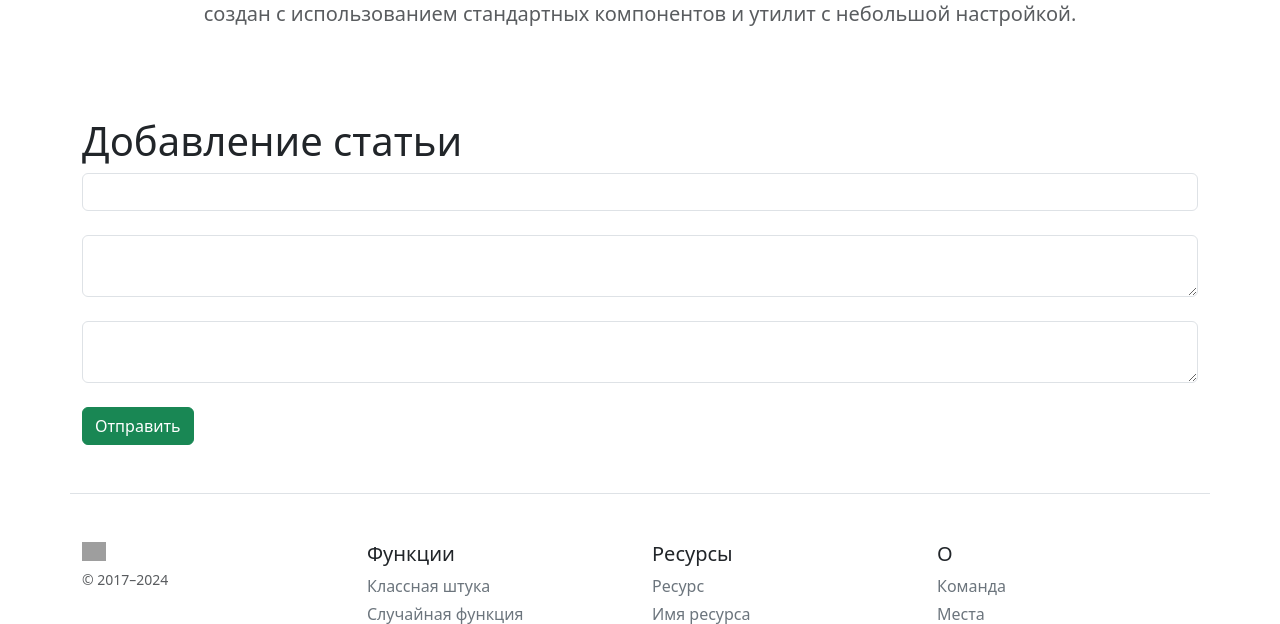
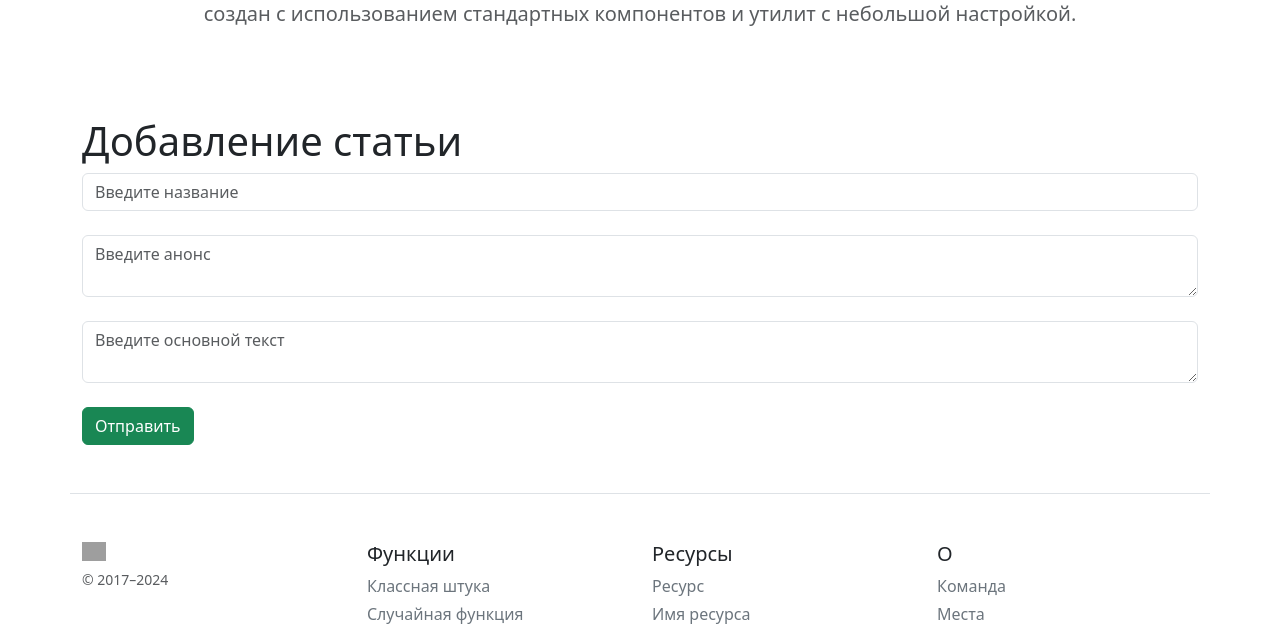
Before and after one commit to elenapolevschikova/Flask_20, a Flask app: page /create_article in a window 1280 px wide. Shown: the part 203-827 px from the top of the page. Run offline with Flask 3, Linux system fonts and the light colour scheme; grey boxes are pictures that could not be loaded.

Commit message:
Flask + 2

```diff
--- a/app.py
+++ b/app.py
@@ -1,7 +1,8 @@
-from flask import Flask, render_template, url_for
+from flask import Flask, render_template, url_for, request, redirect
 from flask_sqlalchemy import SQLAlchemy
 import sqlalchemy as sl
 from datetime import datetime
+
 
 
 app = Flask(__name__)  # мы созд. объект на основе класса Flask
@@ -37,9 +38,23 @@ def about():  # выводим функцию
     return render_template("about.html")  # возврат
 
 
-@app.route("/create_article")  #
-def create_article():  # выводим функцию
-    return render_template("create_article.html")  # возврат
+@app.route("/create_article", methods=["POST", "GET"])  # добавляем метод приёма запросов
+def create_article():              # выводим функцию
+    if request.method == 'POST':   # проверяется форма приёма и доб.в БД
+        title = request.form['title']
+        intro = request.form['intro']
+        text = request.form['text']
+
+        article = Article(title=title, intro=intro, text=text)  # создали объект для передачи в БД
+
+        try:
+            db.session.add(article)   # add - добавляем объект
+            db.session.commit()       # commit - сохраняем объект
+            return redirect('/')
+        except:
+            return "При добавлении статьи произошла ошибка"
+    else:
+        return render_template("create_article.html")  # возврат
 
 
 # @app.route("/user/<string:name>/<int:id>")  # если надо получить некий параметр из url адр.(/user,/name имя,/id инд)
--- a/templates/about.html
+++ b/templates/about.html
@@ -5,7 +5,9 @@
 {% endblock %}
 
 {% block body %}
-<div class="container">
+<div class="container mt-5">
     <h1>Основная страница сайта</h1>
+    <p class="lead">Themes are built on Bootstrap as their own extended frameworks, rich with new components and plugins,
+        documentation, and powerful build tools</p>
 </div>
 {% endblock %}
--- a/templates/create_article.html
+++ b/templates/create_article.html
@@ -8,9 +8,9 @@
 <div class="container mt-5">
     <h1>Добавление статьи</h1>
     <form action="/create_article" method="post">
-        <input type="text" name="title" id="title" class="form-control"><br>
-        <textarea name="intro" id="intro" class="form-control"></textarea><br>
-        <textarea name="text" id="text" class="form-control"></textarea><br>
+        <input type="text" name="title" id="title" class="form-control" placeholder="Введите название"><br>
+        <textarea name="intro" id="intro" class="form-control" placeholder="Введите анонс"></textarea><br>
+        <textarea name="text" id="text" class="form-control" placeholder="Введите основной текст"></textarea><br>
         <input type="submit" class="btn btn-success" value="Отправить">
     </form>
 </div>
```
Also changed, not shown: templates/index.html (+19 -4 lines).
